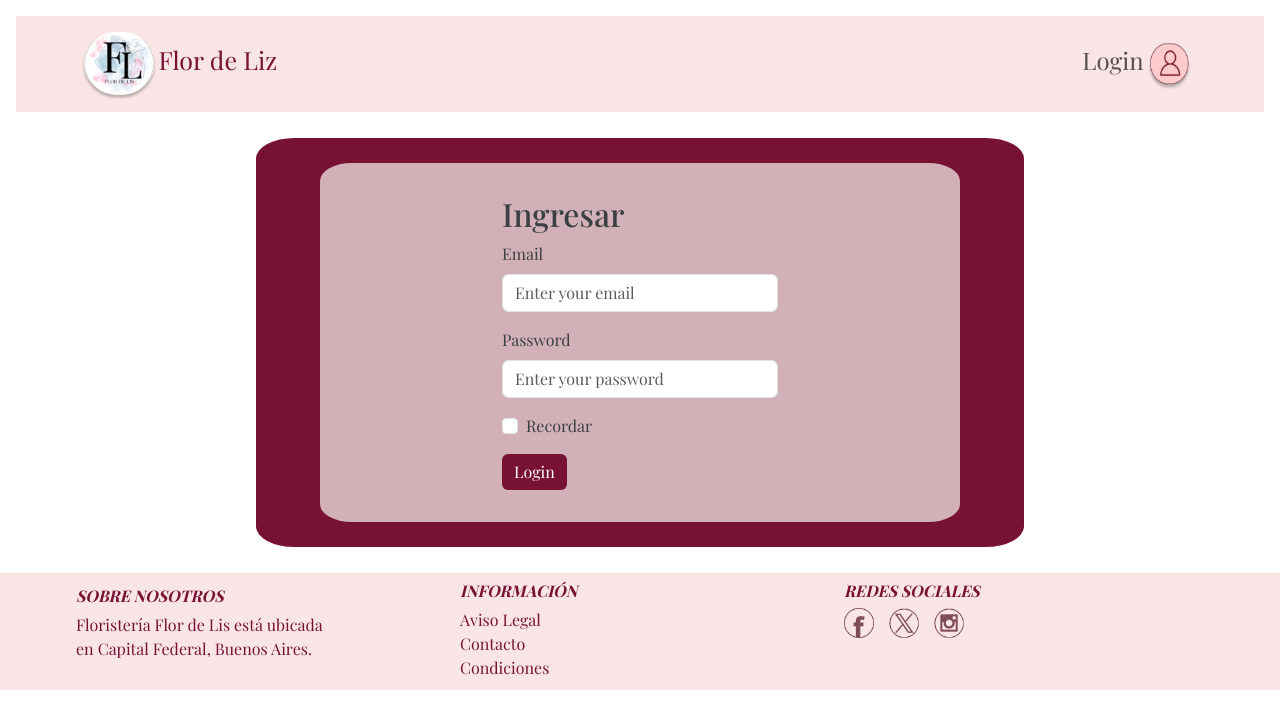
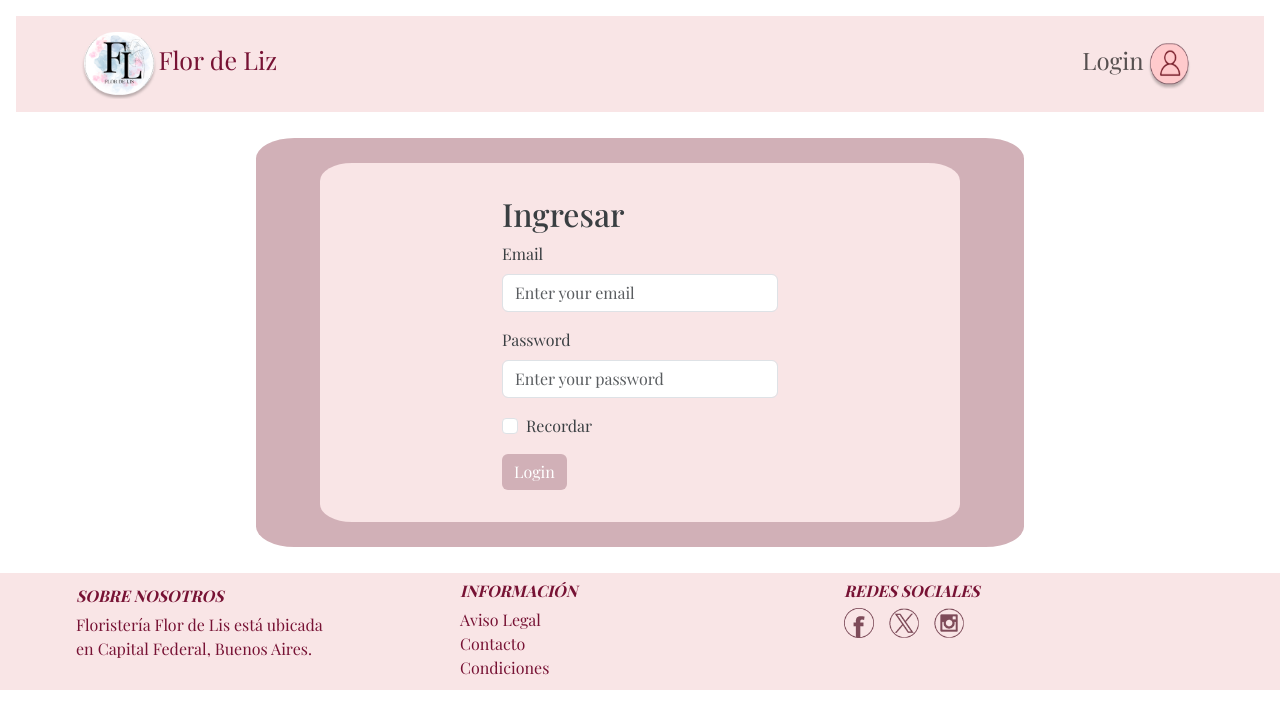
Before and after one commit to JulietaNoguera/tpfinal, a React (Create React App) app: page / in a window 1280 px wide. Shown: the top 728 px of the page. Built offline with nearby package versions, Linux system fonts and the light colour scheme; a web font is replaced by a local one.

Commit message:
cambio en el color del fondo

```diff
--- a/src/index.css
+++ b/src/index.css
@@ -78,7 +78,7 @@ code {
 
 /* pagina de login*/
 .contenedorLog{
-  background-color: #771234;
+  background-color: #D1B0B7;
   margin-left: 20%;
   margin-right: 20%;
   margin-top: 2%;
@@ -89,12 +89,12 @@ code {
   color: #3A3F42;
 }
 .contenedorClaro{
-  background-color: #D1B0B7;
+  background-color: #F9E5E6;
   padding: 5%;
   border-radius: 5%;
 }
 
 .contenedorLog button{
-  background-color: #771234 !important;
+  background-color: #D1B0B7 !important;
   border: #3A3F42;
 }
```
